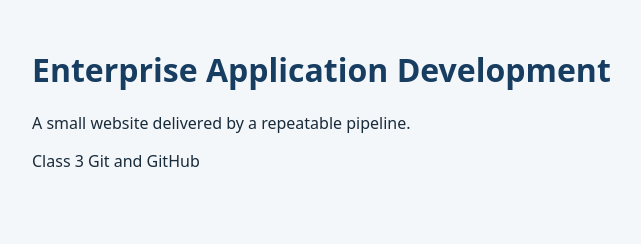
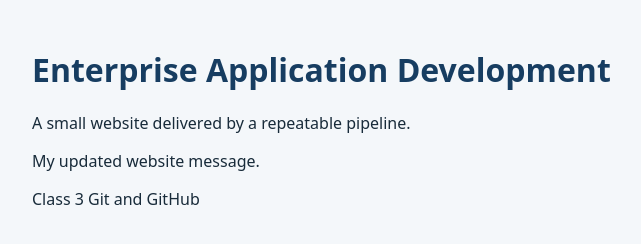
Before and after one commit to lotus2506/ead-week3, a plain HTML site: page src/index.html in a window 1280 px wide. Shown: the whole page, without its empty margins (208-849 px from the left). Drawn offline with Linux system fonts and the light colour scheme.

Commit message:
Update website message

```diff
--- a/src/index.html
+++ b/src/index.html
@@ -9,7 +9,7 @@
 <body>
   <main>
     <h1>Enterprise Application Development</h1>
-    <p id="message">A small website delivered by a repeatable pipeline.</p>
+    <p id="message">A small website delivered by a repeatable pipeline.<p id="message">My updated website message.</p>
     <p>Class 3 Git and GitHub</p>
   </main>
 </body>
```
